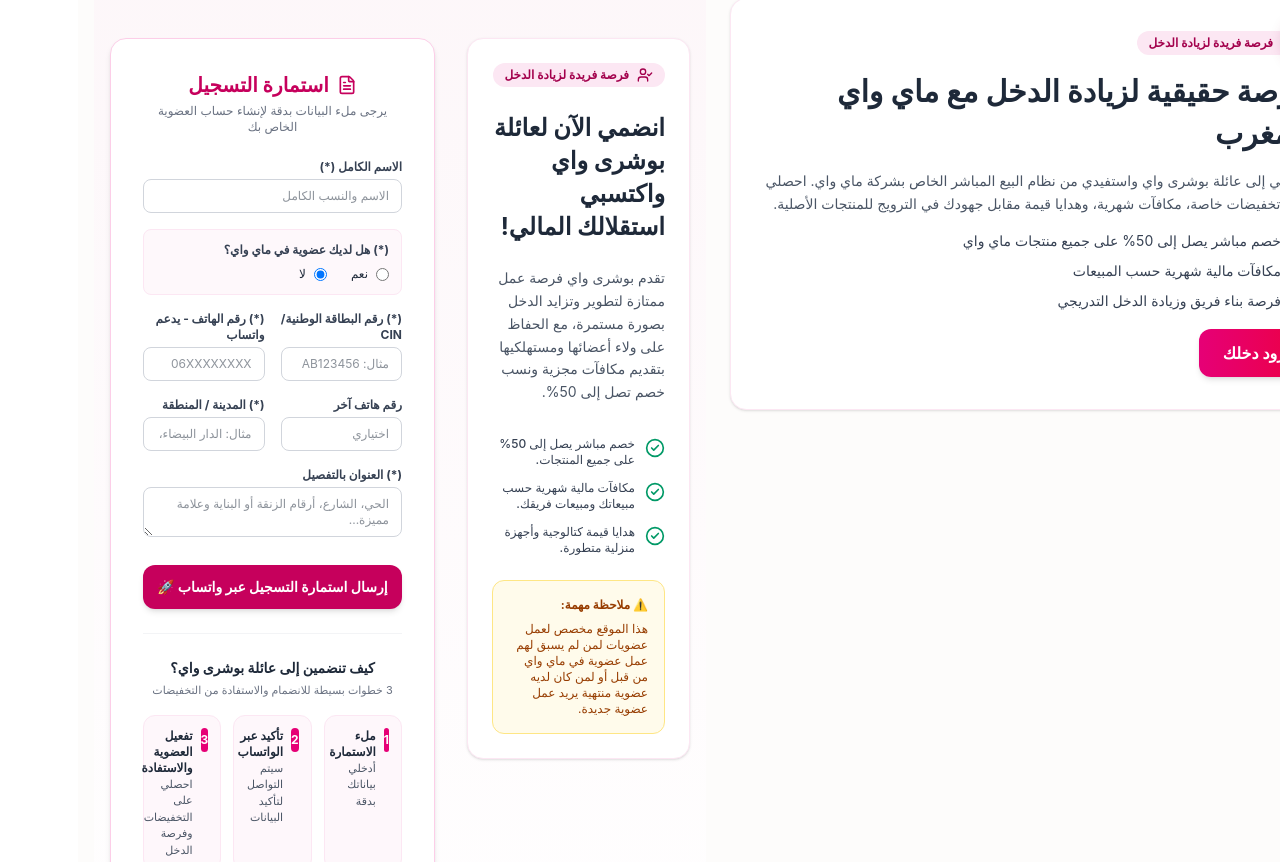
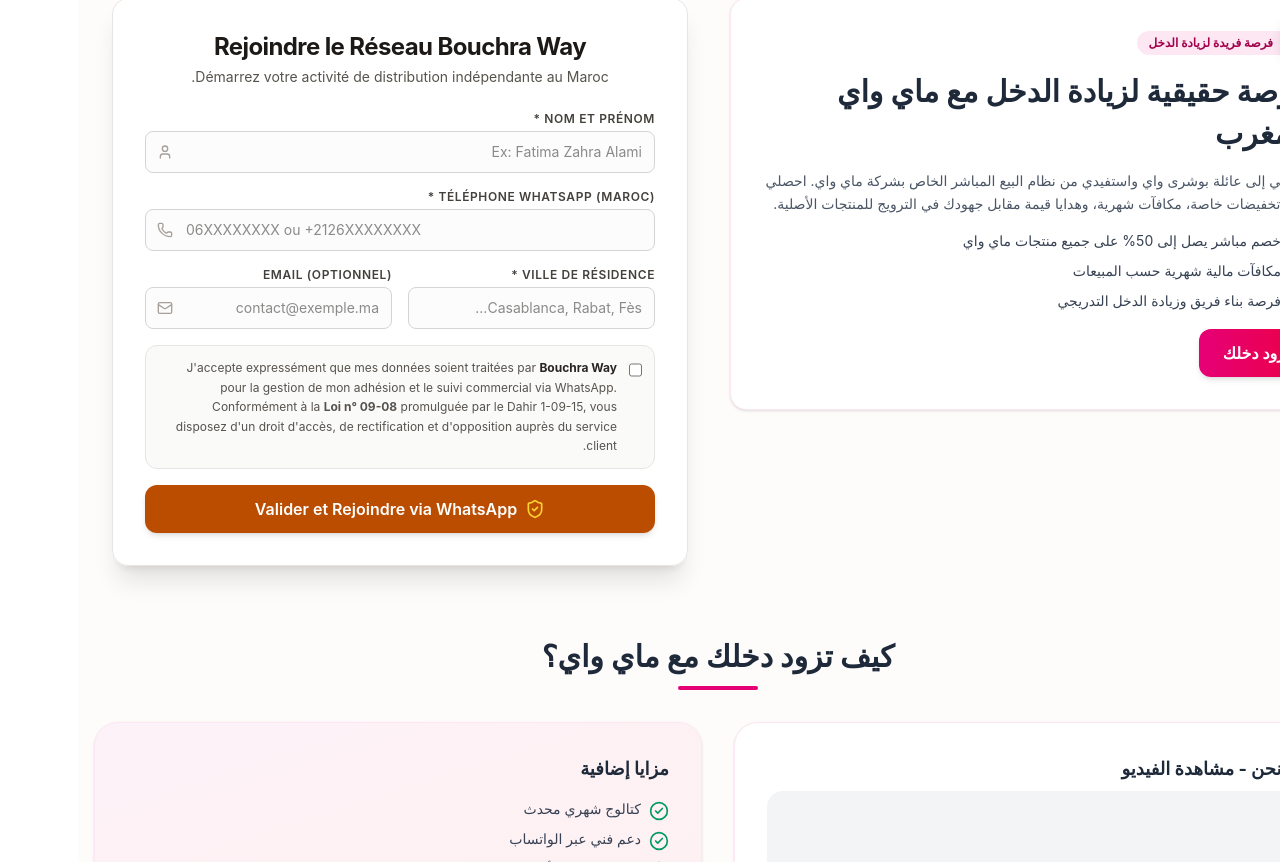
Before and after one commit to Yocef1983/BOUCHRA-Way, a React (Vite) app: page / in a window 1280 px wide. Shown: the part 718-1580 px from the top of the page. Built offline with nearby package versions, Linux system fonts and the light colour scheme; grey boxes are pictures that could not be loaded.

Commit message:
Security: Mise a jour securisee du formulaire RegistrationForm avec validation CNDP et anti-XSS

```diff
--- a/src/components/RegistrationForm.tsx
+++ b/src/components/RegistrationForm.tsx
@@ -1,246 +1,275 @@
-import React, { useState } from 'react';
-import { FileText, Download, Eye, CheckCircle2, UserCheck } from 'lucide-react';
+import React, { useState, useId } from 'react';
+import { ShieldCheck, Phone, User, Mail, AlertCircle, CheckCircle2 } from 'lucide-react';
 
-export default function RegistrationForm() {
-  const [hasMembership, setHasMembership] = useState<'yes' | 'no'>('no');
-  const [formData, setFormData] = useState({
+interface FormData {
+  fullName: string;
+  phone: string;
+  email: string;
+  city: string;
+  cndpConsent: boolean;
+}
+
+interface FormErrors {
+  fullName?: string;
+  phone?: string;
+  email?: string;
+  city?: string;
+  cndpConsent?: string;
+}
+
+// Nettoyage anti-XSS préventif (stripping des balises HTML et encodage entités de base)
+const sanitizeInput = (input: string): string => {
+  return input
+    .replace(/[<>]/g, '') // Supprime les balises < et >
+    .trim();
+};
+
+// Validation stricte du mobile marocain (+212 / 05 / 06 / 07 suivi de 8 chiffres)
+const MOROCCAN_PHONE_REGEX = /^(?:(?:\+?212)|0)([5-7]\d{8})$/;
+
+export const RegistrationForm: React.FC = () => {
+  const formId = useId();
+
+  const [formData, setFormData] = useState<FormData>({
     fullName: '',
-    cin: '',
-    phoneWhatsapp: '',
-    phoneAlt: '',
+    phone: '',
+    email: '',
     city: '',
-    address: ''
+    cndpConsent: false,
   });
+
+  const [errors, setErrors] = useState<FormErrors>({});
+  const [isSubmitting, setIsSubmitting] = useState(false);
+  const [isSuccess, setIsSuccess] = useState(false);
+
+  // Normalisation du numéro pour WhatsApp (convertit 06/07 en format 2126/2127)
+  const formatPhoneForWhatsApp = (rawPhone: string): string => {
+    const cleaned = rawPhone.replace(/\s+/g, '').replace(/-/g, '');
+    const match = cleaned.match(MOROCCAN_PHONE_REGEX);
+    if (match && match[1]) {
+      return `212${match[1]}`;
+    }
+    return cleaned;
+  };
+
+  const validate = (): boolean => {
+    const newErrors: FormErrors = {};
+
+    if (!formData.fullName.trim() || formData.fullName.length < 3) {
+      newErrors.fullName = 'Le nom complet doit comporter au moins 3 caractères.';
+    }
+
+    const cleanPhone = formData.phone.replace(/[\s.-]/g, '');
+    if (!MOROCCAN_PHONE_REGEX.test(cleanPhone)) {
+      newErrors.phone = 'Numéro invalide. Formats acceptés : 06XXXXXXXX, 07XXXXXXXX ou +2126XXXXXXXX.';
+    }
+
+    if (formData.email && !/^[^\s@]+@[^\s@]+\.[^\s@]+$/.test(formData.email)) {
+      newErrors.email = 'Veuillez saisir une adresse email valide.';
+    }
+
+    if (!formData.city.trim()) {
+      newErrors.city = 'Veuillez renseigner votre ville de résidence.';
+    }
+
+    if (!formData.cndpConsent) {
+      newErrors.cndpConsent = 'Vous devez accepter les conditions relatives au traitement des données (Loi 09-08).';
+    }
+
+    setErrors(newErrors);
+    return Object.keys(newErrors).length === 0;
+  };
+
+  const handleChange = (e: React.ChangeEvent<HTMLInputElement>) => {
+    const { name, value, type, checked } = e.target;
+    setFormData((prev) => ({
+      ...prev,
+      [name]: type === 'checkbox' ? checked : sanitizeInput(value),
+    }));
+
+    // Reset de l'erreur sur le champ modifié
+    if (errors[name as keyof FormErrors]) {
+      setErrors((prev) => ({ ...prev, [name]: undefined }));
+    }
+  };
 
   const handleSubmit = (e: React.FormEvent) => {
     e.preventDefault();
-    const message = `طلب تسجيل عضوية جديدة - Bouchra Way:\n\n` +
-      `👤 الاسم الكامل: ${formData.fullName}\n` +
-      `❓ هل لديك عضوية في ماي واي؟: ${hasMembership === 'yes' ? 'نعم' : 'لا'}\n` +
-      `💳 رقم البطاقة الوطنية/ CIN: ${formData.cin}\n` +
-      `📱 رقم الهاتف - يدعم واتساب: ${formData.phoneWhatsapp}\n` +
-      `📞 رقم هاتف آخر: ${formData.phoneAlt}\n` +
-      `🏙️ المدينة / المنطقة: ${formData.city}\n` +
-      `📍 العنوان بالتفصيل: ${formData.address}`;
+    if (!validate()) return;
 
-    window.open(`https://wa.me/212634486494?text=${encodeURIComponent(message)}`, '_blank');
+    setIsSubmitting(true);
+
+    try {
+      const sanitizedPhone = formatPhoneForWhatsApp(formData.phone);
+
+      // Construction du message WhatsApp sécurisé
+      const message = `*Nouvelle Inscription Réseau MLM - Bouchra Way*\n\n` +
+        `👤 *Nom:* ${formData.fullName}\n` +
+        `📱 *Téléphone:* +${sanitizedPhone}\n` +
+        `📍 *Ville:* ${formData.city}\n` +
+        (formData.email ? `📧 *Email:* ${formData.email}\n` : '') +
+        `✅ *Consentement CNDP:* Validé (Loi 09-08)\n` +
+        `⏱️ *Horodatage:* ${new Date().toLocaleString('fr-FR', { timeZone: 'Africa/Casablanca' })}`;
+
+      // Numéro support Bouchra Way (à adapter selon votre numéro officiel)
+      const targetSupportPhone = "212634486494";
+      const waUrl = `https://wa.me/${targetSupportPhone}?text=${encodeURIComponent(message)}`;
+
+      setIsSuccess(true);
+      setTimeout(() => {
+        window.open(waUrl, '_blank', 'noopener,noreferrer');
+        setIsSubmitting(false);
+      }, 600);
+    } catch {
+      setIsSubmitting(false);
+    }
   };
 
   return (
-    <section id="register" className="py-10 bg-gradient-to-b from-pink-50/50 to-white dir-rtl scroll-mt-20" dir="rtl">
-      <div className="max-w-6xl mx-auto px-4">
-        <div className="grid grid-cols-1 lg:grid-cols-12 gap-8 items-start">
-
-          {/* قسم الفرصة والمميزات (زود دخلك) */}
-          <div id="opportunity" className="lg:col-span-5 space-y-6 bg-white p-6 rounded-2xl shadow-sm border border-pink-100 scroll-mt-24">
-            <div className="inline-flex items-center gap-2 bg-pink-100 text-pink-800 text-xs font-bold px-3 py-1 rounded-full">
-              <UserCheck className="w-4 h-4" />
-              فرصة فريدة لزيادة الدخل
+    <div className="max-w-xl mx-auto bg-white/95 backdrop-blur-md p-6 sm:p-8 rounded-2xl shadow-xl border border-stone-200">
+      <div className="text-center mb-6">
+        <h2 className="text-2xl font-bold tracking-tight text-stone-900">
+          Rejoindre le Réseau Bouchra Way
+        </h2>
+        <p className="text-sm text-stone-600 mt-1">
+          Démarrez votre activité de distribution indépendante au Maroc.
+        </p>
       </div>
 
-            <h2 className="text-2xl font-bold text-gray-800 leading-snug">
-              انضمي الآن لعائلة بوشرى واي واكتسبي استقلالك المالي!
-            </h2>
+      {isSuccess && (
+        <div className="mb-6 p-4 bg-emerald-50 border border-emerald-300 rounded-xl flex items-center gap-3 text-emerald-800">
+          <CheckCircle2 className="w-5 h-5 flex-shrink-0 text-emerald-600" />
+          <p className="text-sm">Votre demande est prête. Redirection sécurisée vers WhatsApp...</p>
+        </div>
+      )}
 
-            <p className="text-gray-600 text-sm leading-relaxed">
-              تقدم بوشرى واي فرصة عمل ممتازة لتطوير وتزايد الدخل بصورة مستمرة، مع الحفاظ على ولاء أعضائها ومستهلكيها بتقديم مكافآت مجزية ونسب خصم تصل إلى 50%.
-            </p>
+      <form onSubmit={handleSubmit} noValidate className="space-y-4">
+        {/* Nom Complet */}
+        <div>
+          <label htmlFor={`${formId}-fullName`} className="block text-xs font-semibold uppercase tracking-wider text-stone-700 mb-1">
+            Nom et Prénom *
+          </label>
+          <div className="relative">
+            <User className="absolute left-3 top-1/2 -translate-y-1/2 w-4 h-4 text-stone-400" />
+            <input
+              id={`${formId}-fullName`}
+              name="fullName"
+              type="text"
+              required
+              maxLength={60}
+              value={formData.fullName}
+              onChange={handleChange}
+              placeholder="Ex: Fatima Zahra Alami"
+              className={`w-full pl-10 pr-3 py-2.5 rounded-lg border text-sm text-stone-900 bg-stone-50/50 focus:bg-white transition-all outline-none ${
+                errors.fullName ? 'border-rose-500 focus:ring-2 focus:ring-rose-200' : 'border-stone-300 focus:border-amber-600 focus:ring-2 focus:ring-amber-100'
+              }`}
+            />
+          </div>
+          {errors.fullName && <p className="text-xs text-rose-600 mt-1">{errors.fullName}</p>}
+        </div>
 
-            <div className="space-y-3 pt-2">
-              <div className="flex items-start gap-2.5">
-                <CheckCircle2 className="w-5 h-5 text-emerald-600 shrink-0 mt-0.5" />
-                <span className="text-xs text-gray-700 font-medium">خصم مباشر يصل إلى 50% على جميع المنتجات.</span>
+        {/* Téléphone Mobile */}
+        <div>
+          <label htmlFor={`${formId}-phone`} className="block text-xs font-semibold uppercase tracking-wider text-stone-700 mb-1">
+            Téléphone WhatsApp (Maroc) *
+          </label>
+          <div className="relative">
+            <Phone className="absolute left-3 top-1/2 -translate-y-1/2 w-4 h-4 text-stone-400" />
+            <input
+              id={`${formId}-phone`}
+              name="phone"
+              type="tel"
+              required
+              value={formData.phone}
+              onChange={handleChange}
+              placeholder="06XXXXXXXX ou +2126XXXXXXXX"
+              className={`w-full pl-10 pr-3 py-2.5 rounded-lg border text-sm text-stone-900 bg-stone-50/50 focus:bg-white transition-all outline-none ${
+                errors.phone ? 'border-rose-500 focus:ring-2 focus:ring-rose-200' : 'border-stone-300 focus:border-amber-600 focus:ring-2 focus:ring-amber-100'
+              }`}
+            />
           </div>
-              <div className="flex items-start gap-2.5">
-                <CheckCircle2 className="w-5 h-5 text-emerald-600 shrink-0 mt-0.5" />
-                <span className="text-xs text-gray-700 font-medium">مكافآت مالية شهرية حسب مبيعاتك ومبيعات فريقك.</span>
+          {errors.phone && <p className="text-xs text-rose-600 mt-1">{errors.phone}</p>}
         </div>
-              <div className="flex items-start gap-2.5">
-                <CheckCircle2 className="w-5 h-5 text-emerald-600 shrink-0 mt-0.5" />
-                <span className="text-xs text-gray-700 font-medium">هدايا قيمة كتالوجية وأجهزة منزلية متطورة.</span>
+
+        {/* Ville & Email (Grille 2 cols) */}
+        <div className="grid grid-cols-1 sm:grid-cols-2 gap-4">
+          <div>
+            <label htmlFor={`${formId}-city`} className="block text-xs font-semibold uppercase tracking-wider text-stone-700 mb-1">
+              Ville de résidence *
+            </label>
+            <input
+              id={`${formId}-city`}
+              name="city"
+              type="text"
+              required
+              maxLength={40}
+              value={formData.city}
+              onChange={handleChange}
+              placeholder="Casablanca, Rabat, Fès..."
+              className={`w-full px-3 py-2.5 rounded-lg border text-sm text-stone-900 bg-stone-50/50 focus:bg-white transition-all outline-none ${
+                errors.city ? 'border-rose-500 focus:ring-2 focus:ring-rose-200' : 'border-stone-300 focus:border-amber-600 focus:ring-2 focus:ring-amber-100'
+              }`}
+            />
+            {errors.city && <p className="text-xs text-rose-600 mt-1">{errors.city}</p>}
+          </div>
+
+          <div>
+            <label htmlFor={`${formId}-email`} className="block text-xs font-semibold uppercase tracking-wider text-stone-700 mb-1">
+              Email (Optionnel)
+            </label>
+            <div className="relative">
+              <Mail className="absolute left-3 top-1/2 -translate-y-1/2 w-4 h-4 text-stone-400" />
+              <input
+                id={`${formId}-email`}
+                name="email"
+                type="email"
+                maxLength={80}
+                value={formData.email}
+                onChange={handleChange}
+                placeholder="contact@exemple.ma"
+                className={`w-full pl-10 pr-3 py-2.5 rounded-lg border text-sm text-stone-900 bg-stone-50/50 focus:bg-white transition-all outline-none ${
+                  errors.email ? 'border-rose-500 focus:ring-2 focus:ring-rose-200' : 'border-stone-300 focus:border-amber-600 focus:ring-2 focus:ring-amber-100'
+                }`}
+              />
+            </div>
+            {errors.email && <p className="text-xs text-rose-600 mt-1">{errors.email}</p>}
           </div>
         </div>
 
-            <div className="p-4 bg-amber-50 border border-amber-200 rounded-xl text-xs text-amber-800 space-y-2">
-              <p className="font-bold">⚠️ ملاحظة مهمة:</p>
-              <p>هذا الموقع مخصص لعمل عضويات لمن لم يسبق لهم عمل عضوية في ماي واي من قبل أو لمن كان لديه عضوية منتهية يريد عمل عضوية جديدة.</p>
+        {/* Cadre de Consentement CNDP (Loi 09-08) */}
+        <div className="p-3 bg-stone-50 border border-stone-200 rounded-xl mt-4">
+          <div className="flex items-start gap-3">
+            <input
+              id={`${formId}-cndp`}
+              name="cndpConsent"
+              type="checkbox"
+              checked={formData.cndpConsent}
+              onChange={handleChange}
+              className="mt-1 h-4 w-4 rounded border-stone-300 text-amber-700 focus:ring-amber-600 cursor-pointer"
+            />
+            <label htmlFor={`${formId}-cndp`} className="text-xs leading-relaxed text-stone-600 cursor-pointer select-none">
+              J&apos;accepte expressément que mes données soient traitées par <strong className="text-stone-800">Bouchra Way</strong> pour la gestion de mon adhésion et le suivi commercial via WhatsApp. Conformément à la <strong>Loi n° 09-08</strong> promulguée par le Dahir 1-09-15, vous disposez d&apos;un droit d&apos;accès, de rectification et d&apos;opposition auprès du service client.
+            </label>
           </div>
+          {errors.cndpConsent && (
+            <div className="flex items-center gap-1 text-rose-600 text-xs mt-2 font-medium">
+              <AlertCircle className="w-3.5 h-3.5" />
+              <span>{errors.cndpConsent}</span>
+            </div>
+          )}
         </div>
 
-          {/* استمارة التسجيل المطابقة للتوجيهات */}
-          <div className="lg:col-span-7 bg-white p-6 sm:p-8 rounded-2xl shadow-md border border-pink-200">
-            <div className="text-center mb-6">
-              <h3 className="text-xl font-bold text-pink-700 flex items-center justify-center gap-2">
-                <FileText className="w-5 h-5" />
-                استمارة التسجيل
-              </h3>
-              <p className="text-xs text-gray-500 mt-1">يرجى ملء البيانات بدقة لإنشاء حساب العضوية الخاص بك</p>
-            </div>
-
-            <form onSubmit={handleSubmit} className="space-y-4 text-xs">
-              <div>
-                <label className="block text-gray-700 font-bold mb-1">الاسم الكامل (*)</label>
-                <input
-                  type="text"
-                  required
-                  placeholder="الاسم والنسب الكامل"
-                  className="w-full px-3 py-2 border border-gray-300 rounded-lg focus:ring-2 focus:ring-pink-500 focus:outline-none text-right"
-                  value={formData.fullName}
-                  onChange={(e) => setFormData({ ...formData, fullName: e.target.value })}
-                />
-              </div>
-
-              {/* سؤال العضوية */}
-              <div className="p-3 bg-pink-50/50 rounded-lg border border-pink-100">
-                <label className="block text-gray-700 font-bold mb-2">(*) هل لديك عضوية في ماي واي؟</label>
-                <div className="flex items-center gap-6">
-                  <label className="flex items-center gap-2 cursor-pointer">
-                    <input
-                      type="radio"
-                      name="membership"
-                      checked={hasMembership === 'yes'}
-                      onChange={() => setHasMembership('yes')}
-                      className="text-pink-600 focus:ring-pink-500"
-                    />
-                    <span>نعم</span>
-                  </label>
-                  <label className="flex items-center gap-2 cursor-pointer">
-                    <input
-                      type="radio"
-                      name="membership"
-                      checked={hasMembership === 'no'}
-                      onChange={() => setHasMembership('no')}
-                      className="text-pink-600 focus:ring-pink-500"
-                    />
-                    <span>لا</span>
-                  </label>
-                </div>
-              </div>
-
-              <div className="grid grid-cols-1 sm:grid-cols-2 gap-4">
-                <div>
-                  <label className="block text-gray-700 font-bold mb-1">(*) رقم البطاقة الوطنية/ CIN</label>
-                  <input
-                    type="text"
-                    required
-                    placeholder="مثال: AB123456"
-                    className="w-full px-3 py-2 border border-gray-300 rounded-lg focus:ring-2 focus:ring-pink-500 focus:outline-none text-right"
-                    value={formData.cin}
-                    onChange={(e) => setFormData({ ...formData, cin: e.target.value })}
-                  />
-                </div>
-
-                <div>
-                  <label className="block text-gray-700 font-bold mb-1">(*) رقم الهاتف - يدعم واتساب</label>
-                  <input
-                    type="tel"
-                    required
-                    placeholder="06XXXXXXXX"
-                    className="w-full px-3 py-2 border border-gray-300 rounded-lg focus:ring-2 focus:ring-pink-500 focus:outline-none text-right"
-                    value={formData.phoneWhatsapp}
-                    onChange={(e) => setFormData({ ...formData, phoneWhatsapp: e.target.value })}
-                  />
-                </div>
-              </div>
-
-              <div className="grid grid-cols-1 sm:grid-cols-2 gap-4">
-                <div>
-                  <label className="block text-gray-700 font-bold mb-1">رقم هاتف آخر</label>
-                  <input
-                    type="tel"
-                    placeholder="اختياري"
-                    className="w-full px-3 py-2 border border-gray-300 rounded-lg focus:ring-2 focus:ring-pink-500 focus:outline-none text-right"
-                    value={formData.phoneAlt}
-                    onChange={(e) => setFormData({ ...formData, phoneAlt: e.target.value })}
-                  />
-                </div>
-
-                <div>
-                  <label className="block text-gray-700 font-bold mb-1">(*) المدينة / المنطقة</label>
-                  <input
-                    type="text"
-                    required
-                    placeholder="مثال: الدار البيضاء، الرباط..."
-                    className="w-full px-3 py-2 border border-gray-300 rounded-lg focus:ring-2 focus:ring-pink-500 focus:outline-none text-right"
-                    value={formData.city}
-                    onChange={(e) => setFormData({ ...formData, city: e.target.value })}
-                  />
-                </div>
-              </div>
-
-              <div>
-                <label className="block text-gray-700 font-bold mb-1">(*) العنوان بالتفصيل</label>
-                <textarea
-                  required
-                  rows={2}
-                  placeholder="الحي، الشارع، أرقام الزنقة أو البناية وعلامة مميزة..."
-                  className="w-full px-3 py-2 border border-gray-300 rounded-lg focus:ring-2 focus:ring-pink-500 focus:outline-none text-right"
-                  value={formData.address}
-                  onChange={(e) => setFormData({ ...formData, address: e.target.value })}
-                />
-              </div>
-
+        {/* Bouton de Soumission */}
         <button
           type="submit"
-                className="w-full bg-pink-700 hover:bg-pink-800 text-white font-bold py-3 rounded-xl shadow-md transition duration-200 text-sm mt-2 cursor-pointer"
+          disabled={isSubmitting}
+          className="w-full mt-4 flex items-center justify-center gap-2 py-3 px-4 bg-amber-700 hover:bg-amber-800 active:scale-[0.99] disabled:opacity-70 text-white font-semibold rounded-xl shadow-md transition-all cursor-pointer"
         >
-                إرسال استمارة التسجيل عبر واتساب 🚀
+          <ShieldCheck className="w-5 h-5 text-amber-300" />
+          <span>{isSubmitting ? 'Traitement sécurisé...' : 'Valider et Rejoindre via WhatsApp'}</span>
         </button>
       </form>
-
-            {/* خطوات الانضمام */}
-            <div className="mt-6 pt-6 border-t border-gray-100">
-              <div className="text-center mb-4">
-                <h4 className="text-sm font-bold text-gray-800">كيف تنضمين إلى عائلة بوشرى واي؟</h4>
-                <p className="text-[11px] text-gray-500 mt-1">3 خطوات بسيطة للانضمام والاستفادة من التخفيضات</p>
     </div>
-              <div className="grid grid-cols-1 sm:grid-cols-3 gap-3">
-                <div className="flex items-start gap-2 p-3 rounded-xl bg-pink-50/60 border border-pink-100">
-                  <span className="flex h-6 w-6 items-center justify-center rounded-full bg-pink-600 text-white text-xs font-bold">1</span>
-                  <div>
-                    <p className="text-xs font-bold text-gray-800">ملء الاستمارة</p>
-                    <p className="text-[11px] text-gray-600">أدخلي بياناتك بدقة</p>
-                  </div>
-                </div>
-                <div className="flex items-start gap-2 p-3 rounded-xl bg-pink-50/60 border border-pink-100">
-                  <span className="flex h-6 w-6 items-center justify-center rounded-full bg-pink-600 text-white text-xs font-bold">2</span>
-                  <div>
-                    <p className="text-xs font-bold text-gray-800">تأكيد عبر الواتساب</p>
-                    <p className="text-[11px] text-gray-600">سيتم التواصل لتأكيد البيانات</p>
-                  </div>
-                </div>
-                <div className="flex items-start gap-2 p-3 rounded-xl bg-pink-50/60 border border-pink-100">
-                  <span className="flex h-6 w-6 items-center justify-center rounded-full bg-pink-600 text-white text-xs font-bold">3</span>
-                  <div>
-                    <p className="text-xs font-bold text-gray-800">تفعيل العضوية والاستفادة</p>
-                    <p className="text-[11px] text-gray-600">احصلي على التخفيضات وفرصة الدخل</p>
-                  </div>
-                </div>
-              </div>
-            </div>
-
-            {/* أزرار الكتالوج الترويجي */}
-            <div id="catalog-downloads" className="mt-6 pt-6 border-t border-gray-100 space-y-3">
-              <a
-                href="#catalogue"
-                className="w-full bg-purple-600 hover:bg-purple-700 text-white font-bold py-2.5 px-4 rounded-xl flex items-center justify-center gap-2 text-xs transition shadow-sm"
-              >
-                <Download className="w-4 h-4" />
-                تصفح المنتجات مباشرة
-              </a>
-
-              <a
-                href="#catalogue"
-                className="w-full bg-red-500 hover:bg-red-600 text-white font-bold py-2.5 px-4 rounded-xl flex items-center justify-center gap-2 text-xs transition shadow-sm"
-              >
-                <Eye className="w-4 h-4" />
-                تصفح المنتجات والأسعار
-              </a>
-            </div>
-          </div>
-
-        </div>
-      </div>
-    </section>
   );
-}
+};
+export default RegistrationForm;
```
Lines whose indentation alone changed are shown as unchanged.
